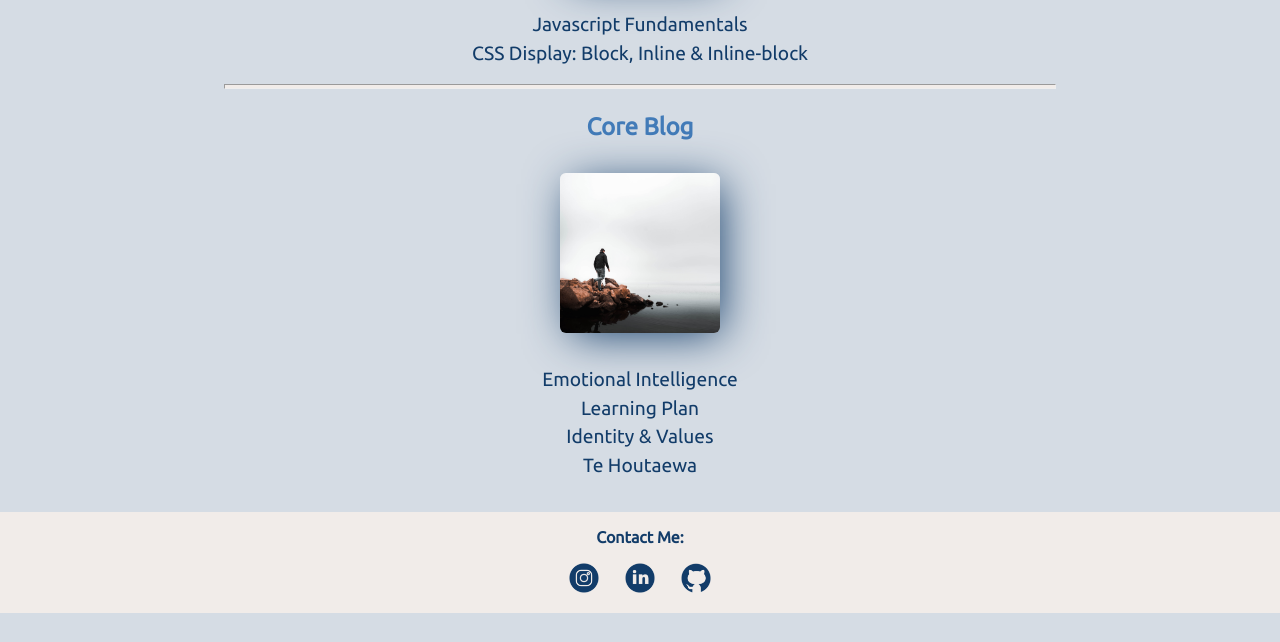
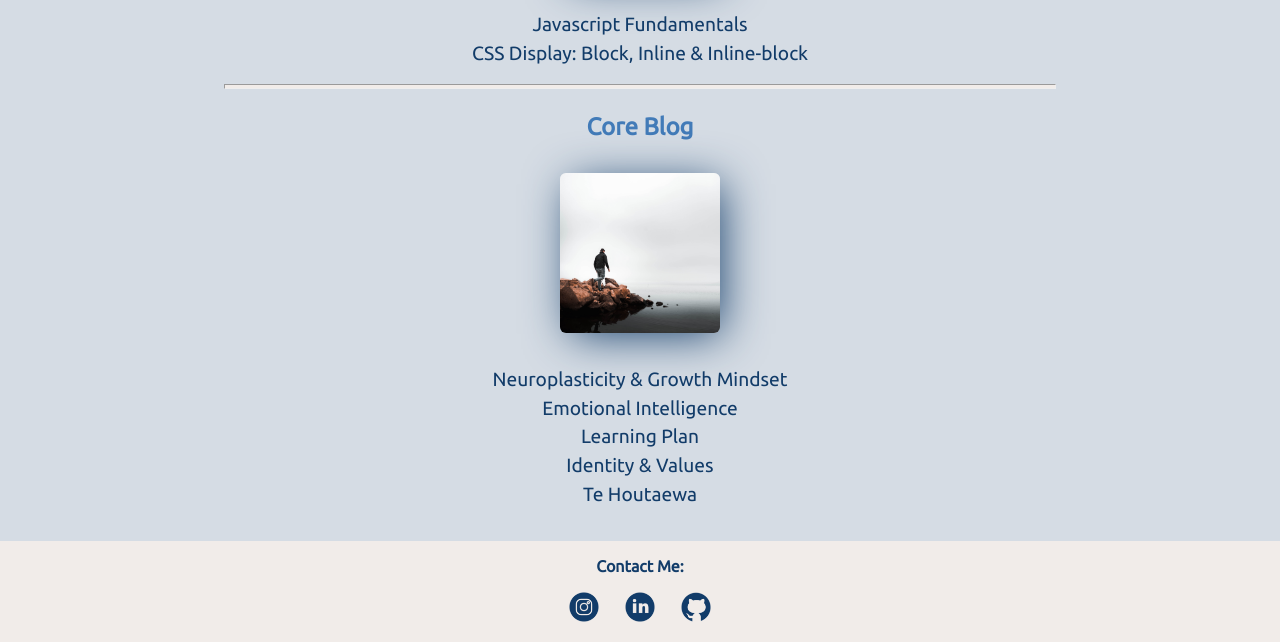
Before and after one commit to scott-carew/scott-carew.github.io, a plain HTML site: page index.html in a window 1280 px wide. Shown: the part 947-1589 px from the top of the page. Before the commit the page ends 1560 px from the top, so only its background shows below. Drawn offline with Linux system fonts and the light colour scheme.

Commit message:
Update homepage link with neuroplasticity

```diff
--- a/index.html
+++ b/index.html
@@ -54,6 +54,7 @@
           <img class="homeimages" src="./images/core.jpg" alt="Man looking at mountains">
         </div>
         <div class="homepage-links">
+          <a href="./blog/neuroplasticity.html">Neuroplasticity & Growth Mindset</a>
           <a href="./blog/emotional-intelligence.html">Emotional Intelligence</a>
           <a href="./blog/learning-plan.html">Learning Plan</a>
           <a href="./blog/identity-values.html">Identity & Values</a>
```
